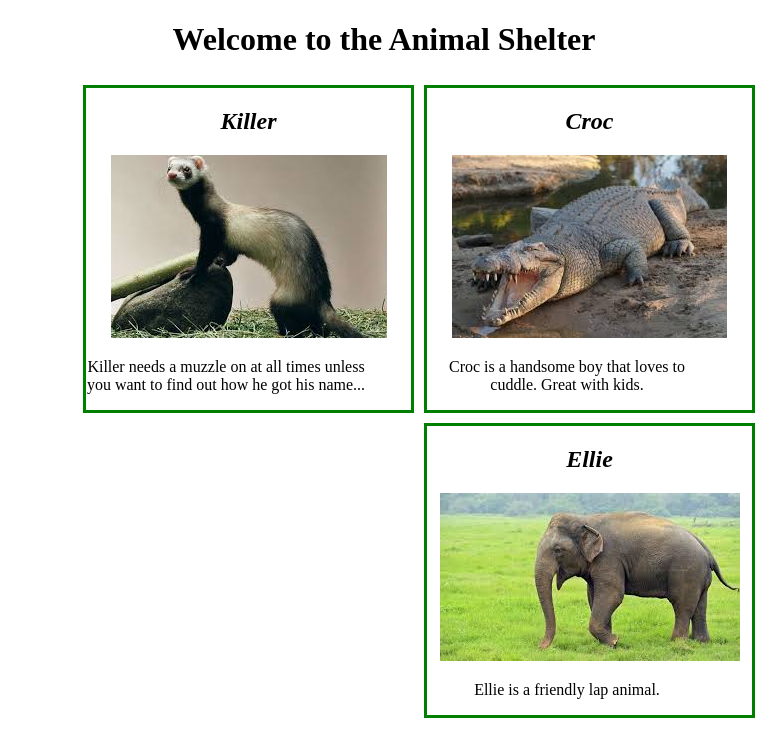
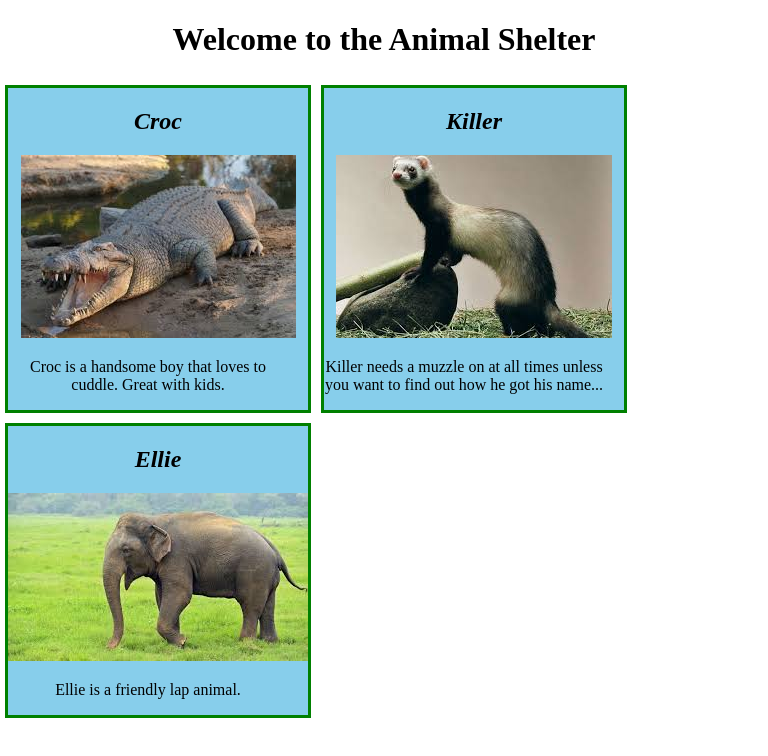
Before and after one commit to Anton3010/animal-shelter, a plain HTML site: page animal-shelter.html in a window 768 px wide. Drawn offline with Linux system fonts and the light colour scheme.

Commit message:
add media query to animal shelter website

```diff
--- a/css/styles.css
+++ b/css/styles.css
@@ -1,9 +1,13 @@
+body {
+  padding: 0;
+  margin: 0;
+}
 .columns {
-  float: right;
-  width: 325px;
+  background-color: skyblue;
   border: 3px solid green;
   margin: 5px;
   text-align: center;
+
 }
 
 h1 {
@@ -16,9 +20,38 @@ p {
 
 body h2 {
   font-style: italic;
-  text-align: center;
+
 }
 
-img {
+@media screen and (min-width: 768px) {
+  .columns {
+    background-color: skyblue;
+    float: left;
+    width: 600px;
+    border: 3px solid green;
+    margin: 5px;
+    text-align: center;
+  }
+}
 
-}
+@media screen and (max-width: 768px) and (min-width: 550px) {
+  .columns {
+    background-color: skyblue;
+    float: left;
+    width: 300px;
+    border: 3px solid green;
+    margin: 5px;
+    text-align: center;
+   }
+  }
+
+  @media screen and (max-width: 580px) {
+    .columns {
+      background-color: red;
+      float: left;
+      width: 300px;
+      border: 3px solid green;
+      margin: 5px;
+      text-align: center;
+    }
+  }
```
Also changed, not shown: animal-shelter.html (+4 -2 lines).
